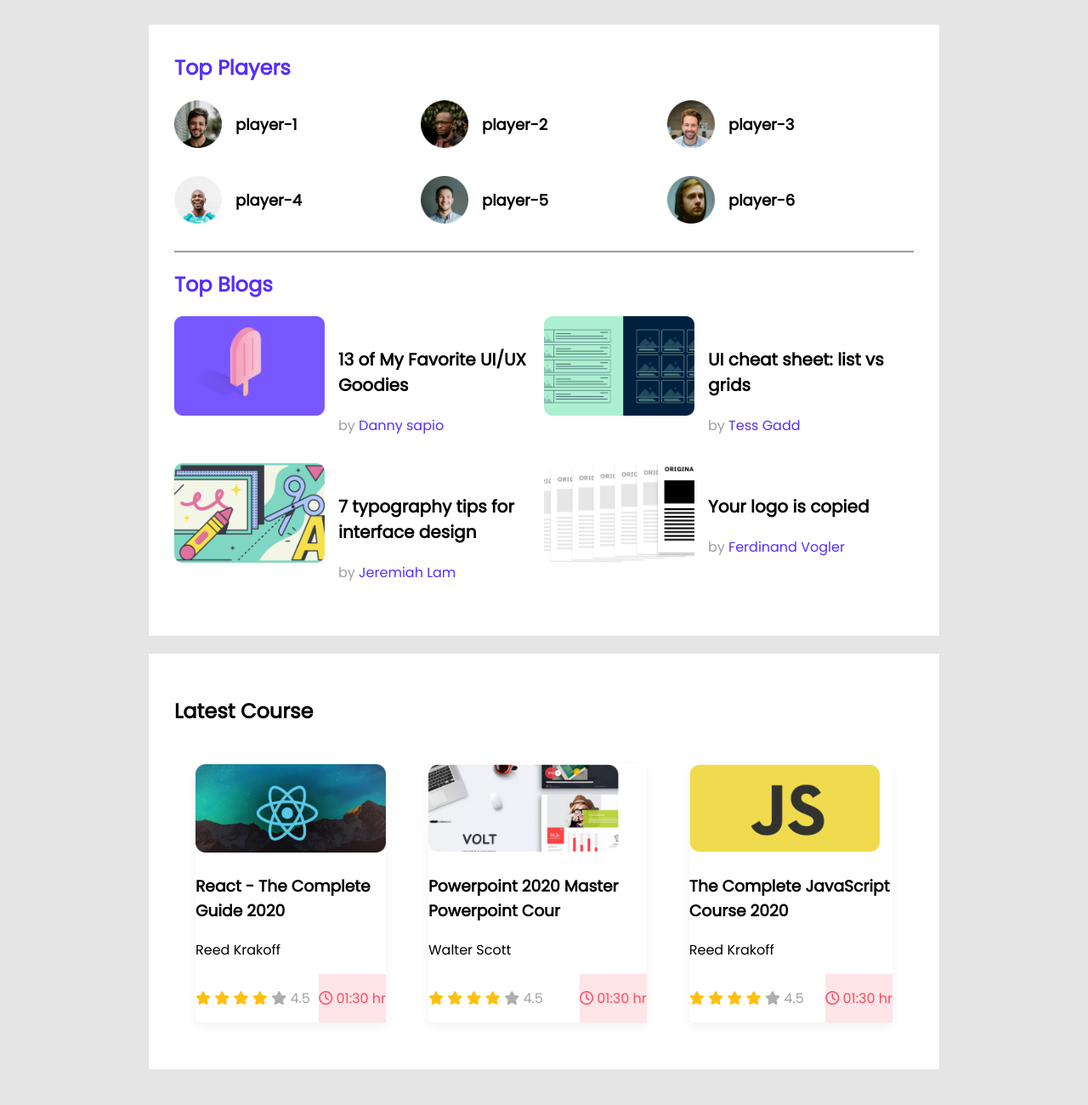
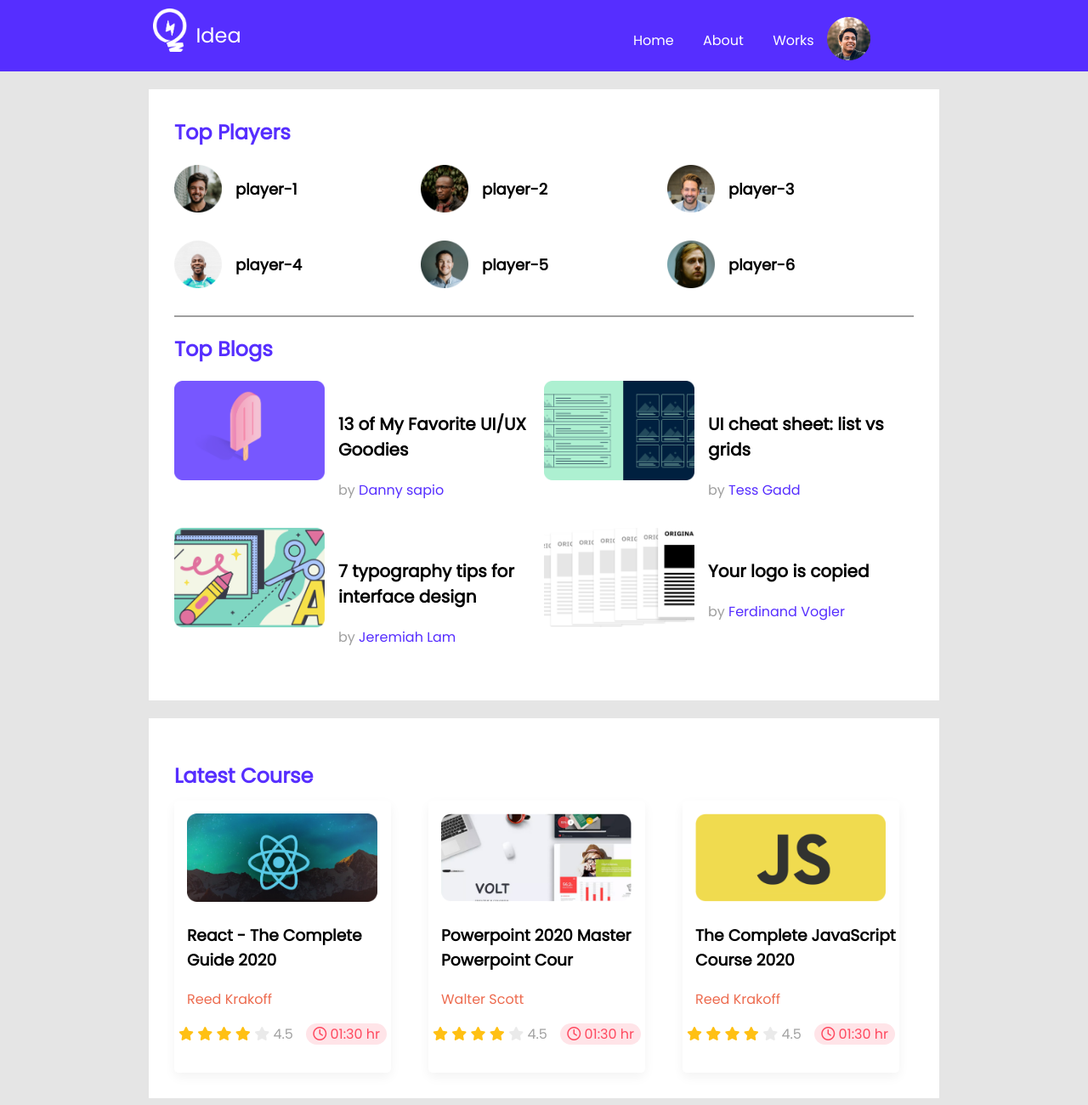
Before and after one commit to Faujia-Oishee96/leader-board-repo, a plain HTML site: page index.html in a window 1280 px wide. Shown: the whole page at 85% size. Before the commit the page ends 1266 px from the top, so only its background shows below. Drawn offline with Linux system fonts and the light colour scheme.

Commit message:
last commit

```diff
--- a/index.html
+++ b/index.html
@@ -12,7 +12,28 @@
 </head>
 <body>
     <!-- header starts from here -->
-
+     <header>
+       <nav class="navbar">
+         <div class="nav-title">
+           <div class="nav-img">
+            <img src="images/icons/logo.png" alt="">
+           </div>
+             <div class="title">
+              <p>Idea</p>
+             </div>
+         </div>
+         <div class="nav-link">
+            <div class="link">
+              <a href="">Home</a>
+              <a href="">About</a>
+              <a href="">Works</a>
+            </div>
+            <div class="profile">
+              <img src="images/icons/profile.png" alt=""
+            </div>
+         </div>
+       </nav>
+     </header>
 
     <!-- header starts ends here -->
 
@@ -103,7 +124,7 @@
 
          <!-- course part starts from here  -->
             <section class="container">
-              <h2>Latest Course</h2>
+              <h2 class="course-title">Latest Course</h2>
               <div class="courses">
 
                 <div class="course">
--- a/style.css
+++ b/style.css
@@ -5,11 +5,13 @@
 body{
     font-family: 'Poppins', sans-serif;
     background-color: #E5E5E5;;
+    margin: 0;
 }
 main{
     display: flex;
     flex-direction: column;
     align-items: center;
+    margin-bottom: 21px;
 }
 .container{
     background-color: #FFFFFF;
@@ -18,6 +20,45 @@ main{
     margin-top: 21px;
 
 }
+/* navbar starts from here  */
+.navbar{
+    display: grid;
+    grid-template-columns: repeat(2,1fr);
+    background-color: #562EFF;
+}
+.nav-title img{
+    width: 40.42px;
+    height: 51px;
+}
+.nav-title{
+    display: flex;
+    font-weight: 500;
+    color: white;
+    font-size: 24px;
+    line-height: 36px;
+    padding-left: 180px;
+}
+.nav-link{
+    display: flex;
+    padding-top: 20px;
+    padding-left: 90px;
+}
+.nav-img{
+    margin-top: 10px;
+}
+.title{
+    margin-left: 10px;
+}
+.link{
+    margin-top: 15px;
+}
+.link a{
+    text-decoration: none;
+    color: white;
+    font-weight: normal;
+    padding: 15px;
+}
+/* navbar ends here  */
 
 /* top players starts from here */
 .top-players{
@@ -84,30 +125,45 @@ hr{
 
 
 /* course part starts from here  */
+.course-title{
+    margin-bottom: 12px;
+    color:#562EFF;
+}
 .courses{
-    display: flex;
+    display: grid;
+    grid-template-columns: repeat(3, 1fr);
+    grid-gap: 27px;
 }
 
 .course-banner img{
     width: 224px;
     height: 104px;
+    padding: 15px 15px 0 15px;
 }
 .course{
-    margin: 25px;
     box-shadow: 0 5px 13px rgba(0, 0, 0, 0.05);
     border-radius: 5px;
+    height: 320px;
+    width: 255px;
+}
+.course-details{
+    padding-left:15px;
+}
+.course-details p{
+    color: #ED6B4F;
 }
 .course-info{
     display: flex;
     justify-content: space-between;
     align-items: center;
-
+    margin: 5px;
 }
 .course-info .star .filled{
     color:#FFC014;
 }
 .course-info .star .empty{
     color:#AEAEAE;
+    opacity: 0.25;
 }
 .course-info span{
     color:  #A2A2A2;
@@ -115,4 +171,24 @@ hr{
 .course-info .clock{
     background-color: #FFE4E8;
     color: #FF4A60;
+    padding: 0 8px 0 8px;
+    border-radius: 20px;
 }
+.clock p{
+    margin: 0px;
+}
+/* media queries  */
+
+/* mobile  */
+     @media  only screen and (max-width:688px) {
+         .container{
+             width: 100%;
+         }
+         .players, .blogs, .courses{
+             grid-template-columns: repeat(1,1fr);
+
+         }
+         .player, .blog, .course{
+            flex-direction: column;
+         }
+     }
```
